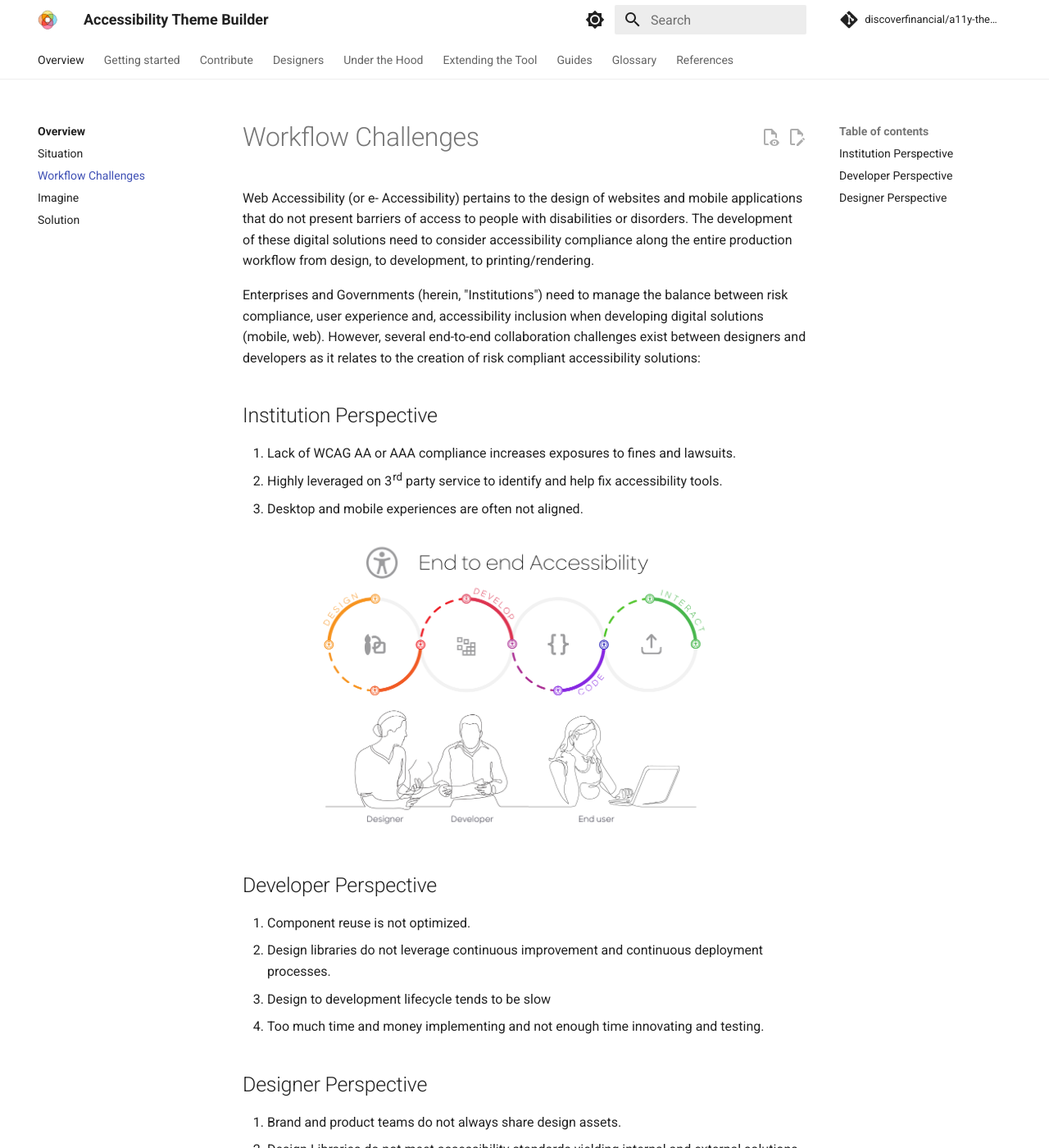
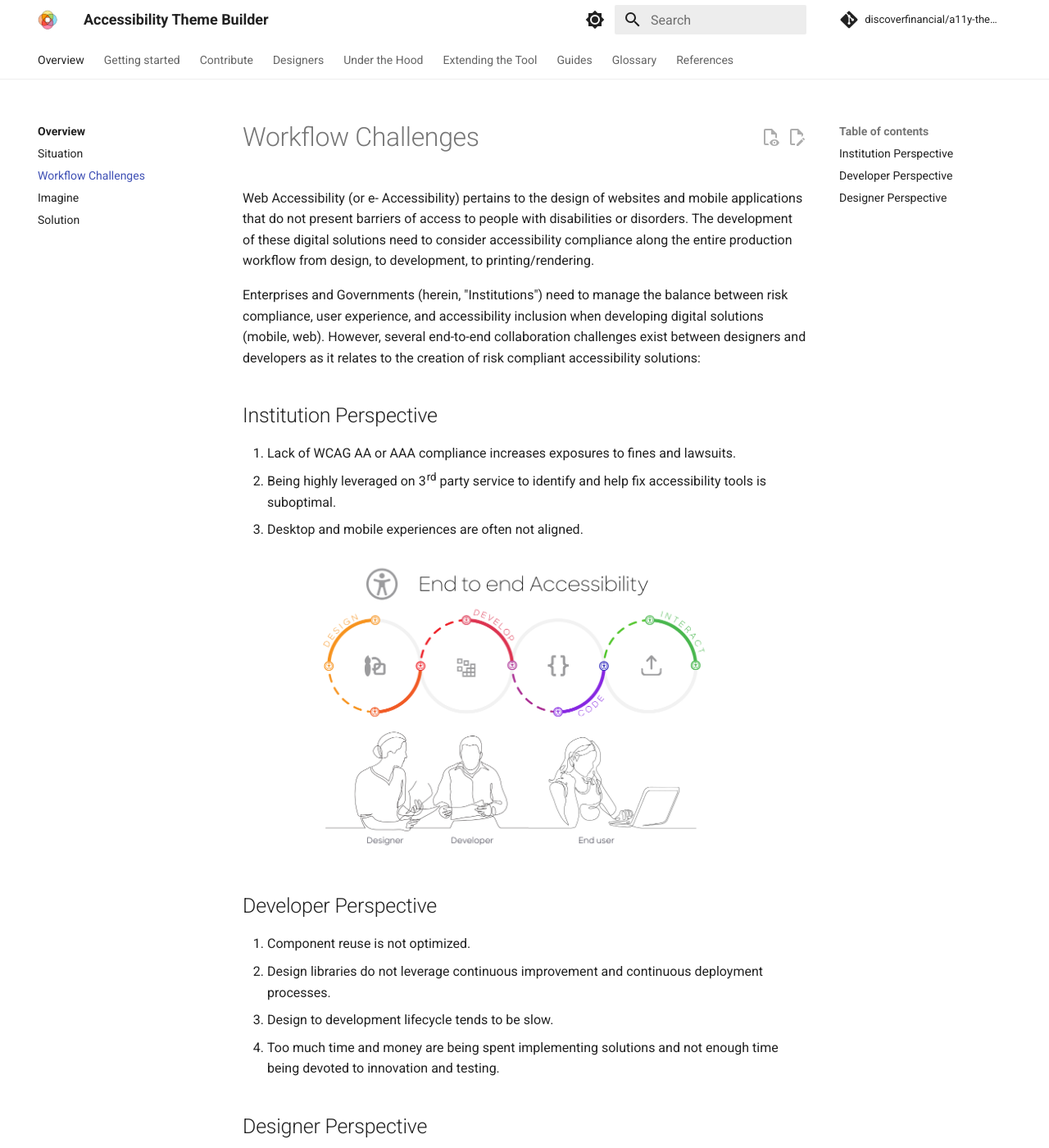
Before and after one commit to finos/a11y-theme-builder, an MkDocs documentation site: the page built from docs/motivation/challenges.md, in a window 1280 px wide and 1400 px high. Shown: the whole window at 82% size. Built offline with MkDocs 1.6.1 and Material for MkDocs 9.7.7, drawn with Linux system fonts in a browser that asks for light colours; comment, search, counter and statistics services are not loaded; some of the changed text lies outside the part shown.

Commit message:
discoverfinancial/a11y-theme-builder#337: cleaning up some issues that I've noticed in the documentation

```diff
--- a/docs/motivation/challenges.md
+++ b/docs/motivation/challenges.md
@@ -1,10 +1,10 @@
 Web Accessibility (or e- Accessibility) pertains to the design of websites and mobile applications that do not present barriers of access to people with disabilities or disorders. The development of these digital solutions need to consider accessibility compliance along the entire production workflow from design, to development, to printing/rendering.
 
-Enterprises and Governments (herein, "Institutions") need to manage the balance between risk compliance, user experience and, accessibility inclusion when developing digital solutions (mobile, web). However, several end-to-end collaboration challenges exist between designers and developers as it relates to the creation of risk compliant accessibility solutions:
+Enterprises and Governments (herein, "Institutions") need to manage the balance between risk compliance, user experience, and accessibility inclusion when developing digital solutions (mobile, web). However, several end-to-end collaboration challenges exist between designers and developers as it relates to the creation of risk compliant accessibility solutions:
 
 ## Institution Perspective
 1. Lack of WCAG AA or AAA compliance increases exposures to fines and lawsuits.
-2. Highly leveraged on 3rd party service to identify and help fix accessibility tools.
+2. Being highly leveraged on 3rd party service to identify and help fix accessibility tools is suboptimal.
 3. Desktop and mobile experiences are often not aligned.
 
 ![workflow](../../_images/gaad-a11y-e2e.png)
@@ -12,11 +12,11 @@ Enterprises and Governments (herein, "Institutions") need to manage the balance
 ## Developer Perspective
 1. Component reuse is not optimized.
 2. Design libraries do not leverage continuous improvement and continuous deployment processes.
-3. Design to development lifecycle tends to be slow
-4. Too much time and money implementing and not enough time innovating and testing.
+3. Design to development lifecycle tends to be slow.
+4. Too much time and money are being spent implementing solutions and not enough time being devoted to innovation and testing.
 
 ## Designer Perspective
 1. Brand and product teams do not always share design assets.
-2. Design Libraries do not meet accessibility standards yielding internal and external solutions with the same issues.
+2. Design libraries do not meet accessibility standards, yielding internal and external solutions with the same issues.
 3. Developers lack access to the tools the designers are using.
 4. Developers do not adhere to designs and create their own design variation.
```
Also changed, not shown: docs/index.md (+4 -4 lines), docs/motivation/imagine.md (+4 -4 lines), docs/motivation/situation.md (+3 -3 lines), docs/motivation/solution.md (+20 -20 lines).
